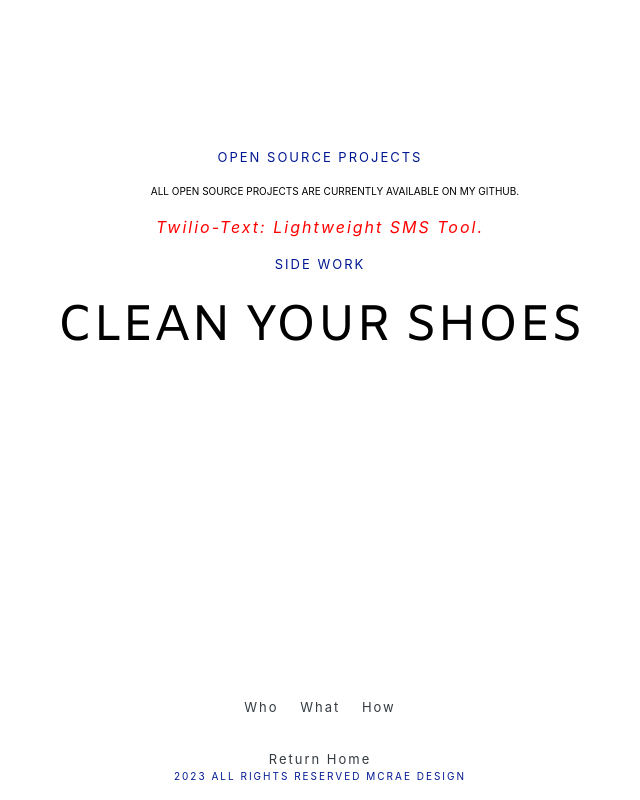
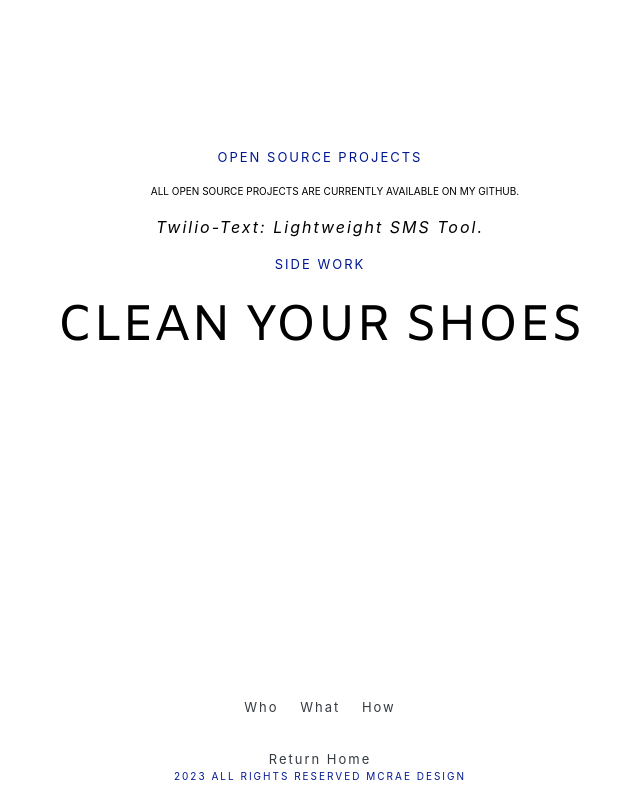
Before and after one commit to JCMcRae/JCMcRae.github.io, a plain HTML site: page what.html in a window 1280 px wide. Shown: the whole page, without its empty margins (320-960 px from the left). Drawn offline with nearby package versions, Linux system fonts and the light colour scheme; a script that the page names is missing.

Commit message:
Move Twilio-Text description inside `A` HTML Tag.

```diff
--- a/what.html
+++ b/what.html
@@ -16,7 +16,7 @@
 				<br>
 				<p class="resume">Open Source Projects</p>
 				<p class="description">All open source projects are currently available on my GitHub.</p>
-				<p class="role"><a href="https://github.com/JCMcRae/twilio-text"></a>Twilio-Text: Lightweight SMS Tool.</p>
+				<p class="role"><a href="https://github.com/JCMcRae/twilio-text">Twilio-Text: Lightweight SMS Tool.</a></p>
 				<p class="resume">Side Work</p>
 				<p class="cys"><a href="https://cleanyour.shoes">Clean Your Shoes</a></p>
 			</div>
```
